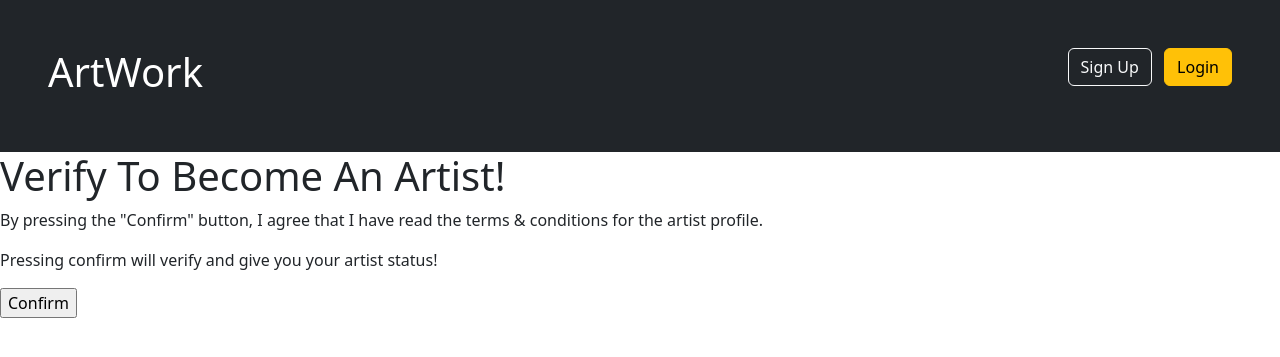
After one commit to tpawlow1/ArtWork, a Flask app: page /artistverify in a window 1280 px wide. The commit adds this page. Shown: the top 357 px of the page. Run offline with Flask 2, Linux system fonts and the light colour scheme.

Commit message:
artist verification finished

```diff
--- a/app.py
+++ b/app.py
@@ -180,7 +180,6 @@ def createPost():
     title = request.form.get('title')
     description = request.form.get('description')
 
-
     # pull file from form, get path
     file = request.files['file']
     # If the user does not select a file, the browser submits an
@@ -218,7 +217,6 @@ def updatePost(id):
     newtitle = request.form.get('title')
     newdescription = request.form.get('description')
 
-
     addcom = ("UPDATE Posts \
                 SET title = (%s), \
                 description = (%s) \
@@ -230,16 +228,18 @@ def updatePost(id):
 
     return redirect('/homepage')
 
-#send user to post page with comments, submit comment to db and reload page
-@app.route('/comments/<id>', methods=['GET','POST'])
+# send user to post page with comments, submit comment to db and reload page
+
+
+@app.route('/comments/<id>', methods=['GET', 'POST'])
 def getPostComments(id):
 
     # grabbing post info
     mysqlcursor.execute("SELECT * FROM Posts WHERE id = '" + str(id) + "'")
     data = mysqlcursor.fetchall()[0]
 
-    if request.method =='POST':
-        #info from comment
+    if request.method == 'POST':
+        # info from comment
         comment = request.form.get('comment')
         username = session['user']
 
@@ -249,14 +249,12 @@ def getPostComments(id):
         mysqlcursor.execute(addcom, addvals)
         mydb.commit()
 
-
      # grabbing comments info
-    mysqlcursor.execute("SELECT * FROM Comments WHERE post_id = '" + str(id) + "'")
+    mysqlcursor.execute(
+        "SELECT * FROM Comments WHERE post_id = '" + str(id) + "'")
     comments = mysqlcursor.fetchall()
 
-
     return render_template('postComments.html', post=data, comments=comments)
-
 
 
 # delete post using POST request
@@ -270,12 +268,15 @@ def deletePost(id):
     return redirect('/homepage')
 
 # follow user
+
+
 @app.post('/follow')
 def follow_user():
     following = request.form.get('username')
     user = session['user']
 
-    mysqlcursor.execute(f"SELECT * FROM Follows WHERE follower='{user}' AND following='{following}'")
+    mysqlcursor.execute(
+        f"SELECT * FROM Follows WHERE follower='{user}' AND following='{following}'")
     existing_relationship = mysqlcursor.fetchone()
 
     if existing_relationship is not None:
@@ -289,7 +290,9 @@ def follow_user():
 
     return redirect(url_for('homepage'))
 
-#unfollow user
+# unfollow user
+
+
 @app.post('/unfollow')
 def unfollow_user():
     unfollowing = request.form.get('username')
@@ -302,10 +305,25 @@ def unfollow_user():
 
     return redirect(url_for('homepage'))
 
+
 @app.get("/msg/<uname>")
 def chatuser(uname):
     return render_template('/msguser', user=uname)
 
 
+@app.get("/artistverify")
+def getArtistVerify():
+    return render_template('artistverify.html')
+
+
+@app.post("/artistverify")
+def verifyArtist():
+    user = session['user']
+    mysqlcursor.execute(
+        f"UPDATE Users SET isArtist = true WHERE username = '{user}'")
+    mydb.commit()
+    return redirect('/profile')
+
+
 if __name__ == "__main__":
     app.run()
--- a/artworkdb.sql
+++ b/artworkdb.sql
@@ -7,7 +7,8 @@ CREATE TABLE IF NOT EXISTS `Users` (
     `email` varchar(40),
     `password` varchar(40),
     `bio` varchar(255),
-    `profilePicPath` varchar(2048)
+    `profilePicPath` varchar(2048),
+    `isArtist` BOOLEAN DEFAULT false
 );
 
 CREATE TABLE IF NOT EXISTS`Follows`(
--- /dev/null
+++ b/templates/artistverify.html
@@ -0,0 +1,16 @@
+{% extends '_layout.html' %} {% block title %}Artist Verification{% endblock %}
+{% block body %}
+<div>
+  <h1>Verify To Become An Artist!</h1>
+  <div>
+    <p>
+      By pressing the "Confirm" button, I agree that I have read the terms &
+      conditions for the artist profile.
+    </p>
+    <p>Pressing confirm will verify and give you your artist status!</p>
+    <form action="/artistverify" method="post">
+      <input type="submit" value="Confirm" />
+    </form>
+  </div>
+</div>
+{% endblock %}
```
Also changed, not shown: templates/profilePage.html (+9 -1 lines).
